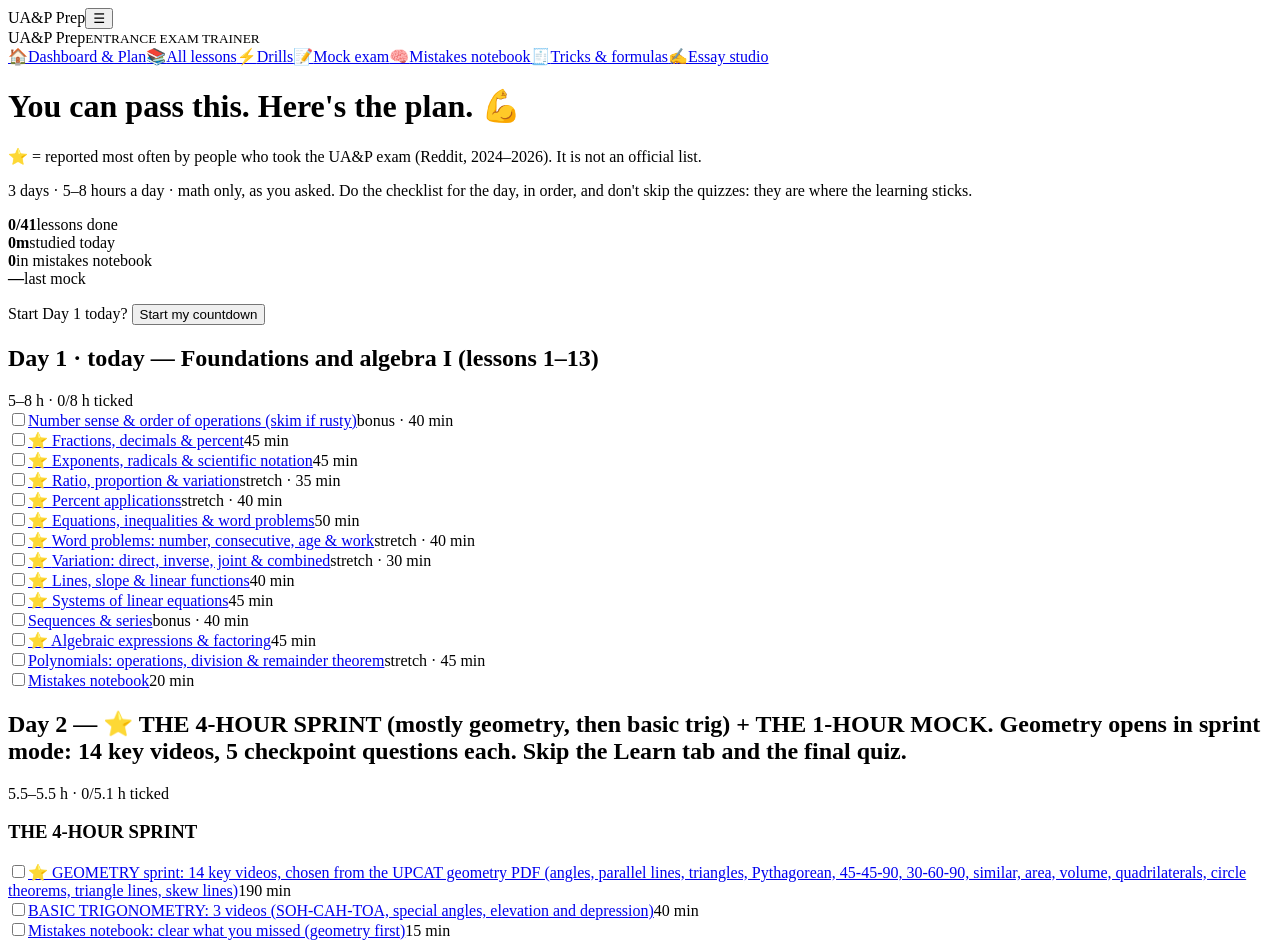
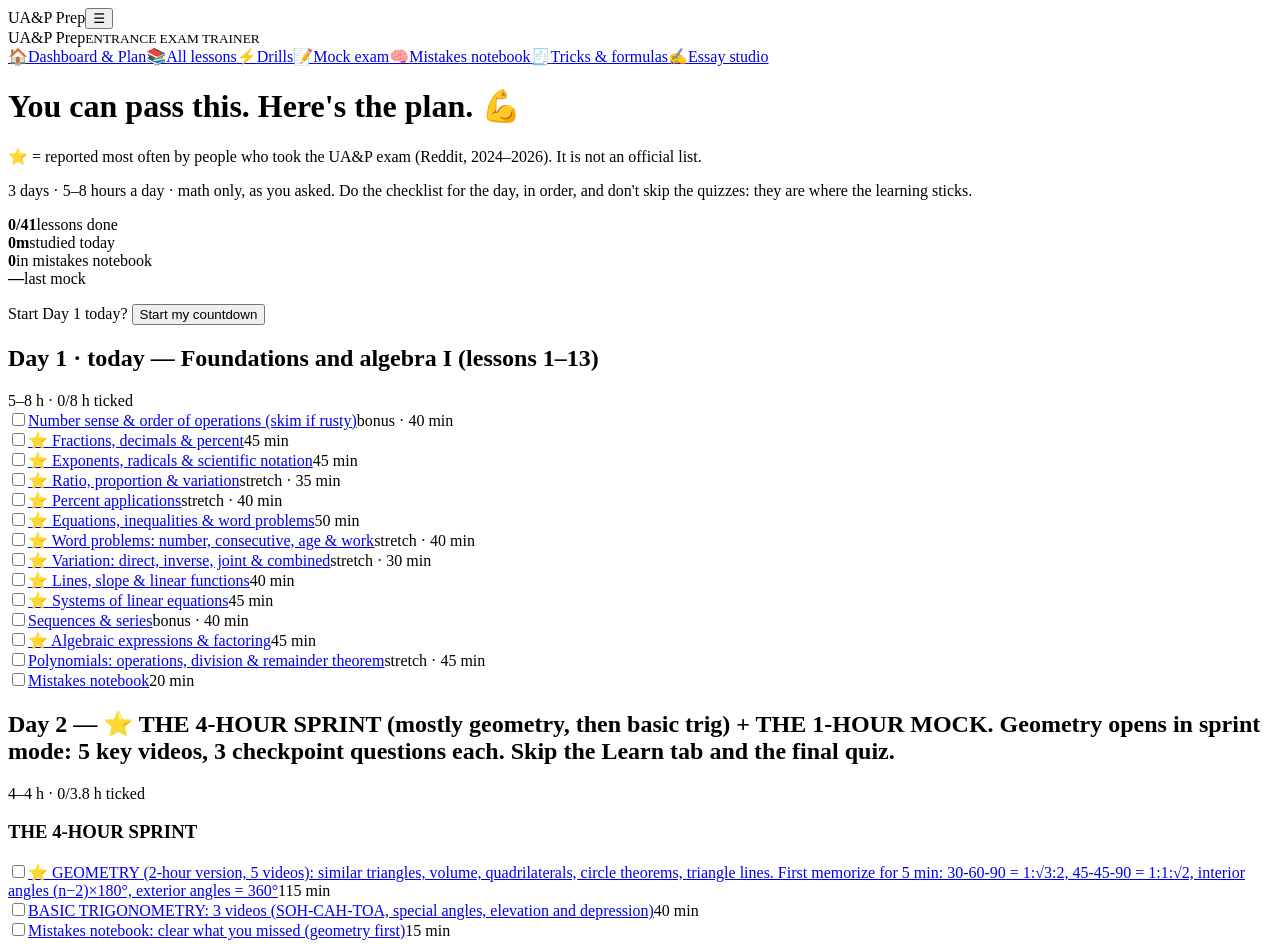
Before and after one commit to mannix-dean-marasigan/reviewer, a React (Vite) app: page /#/ in a window 1280 px wide. Shown: the top 952 px of the page. Built offline with nearby package versions, Linux system fonts and the light colour scheme; the HTML template or start-up script is replaced by a standard one.

Commit message:
Geometry sprint cut to 5 videos (~2 hours at a realistic pace) with 3 checkpoint questions each
Co-Authored-By: Claude Sonnet 5.5 <noreply@anthropic.com>

```diff
--- a/src/content/extras.ts
+++ b/src/content/extras.ts
@@ -19,7 +19,7 @@ export const PRIORITY_IDS = [
 ]
 /** The videos worth watching if you are short on time (the app starts in sprint mode for these lessons). */
 export const SPRINT_VIDEOS: Record<string, string[]> = {
-  geometry: ['VjRXfemAbuc', 'ndqxxAUDF5Y', 'e4o7X6LyX-I', 'DdAwGinauoI', 'd8EA5TxGzcY', 'xzMirNSv1d0', 'p70UBGCHZrQ', 'YiFwvAFk-xs', 'JnLDmw3bbuw', 'VYGrZZEPq5Y', 'WxqNG1E_pi8', 'nd46bA9DKE0', 'SyzkgBjXtIs', 'cemF45vNOhg'],
+  geometry: ['YiFwvAFk-xs', 'VYGrZZEPq5Y', 'WxqNG1E_pi8', 'nd46bA9DKE0', 'SyzkgBjXtIs'],
 }
 export const isPriority = (id: string) => PRIORITY_IDS.includes(id)
 
@@ -40,8 +40,8 @@ export const PLAN: PlanDay[] = [
     { label: 'Polynomials: operations, division & remainder theorem', minutes: 45, lesson: 'm-polynomials', tier: 'stretch' },
     { label: 'Mistakes notebook', minutes: 20, route: '/mistakes' },
   ] },
-  { day: 2, minHours: 5.5, hours: 5.5, theme: '⭐ THE 4-HOUR SPRINT (mostly geometry, then basic trig) + THE 1-HOUR MOCK. Geometry opens in sprint mode: 14 key videos, 5 checkpoint questions each. Skip the Learn tab and the final quiz.', items: [
-    { group: 'THE 4-HOUR SPRINT', label: '⭐ GEOMETRY sprint: 14 key videos, chosen from the UPCAT geometry PDF (angles, parallel lines, triangles, Pythagorean, 45-45-90, 30-60-90, similar, area, volume, quadrilaterals, circle theorems, triangle lines, skew lines)', minutes: 190, lesson: 'geometry' },
+  { day: 2, minHours: 4, hours: 4, theme: '⭐ THE 4-HOUR SPRINT (mostly geometry, then basic trig) + THE 1-HOUR MOCK. Geometry opens in sprint mode: 5 key videos, 3 checkpoint questions each. Skip the Learn tab and the final quiz.', items: [
+    { group: 'THE 4-HOUR SPRINT', label: '⭐ GEOMETRY (2-hour version, 5 videos): similar triangles, volume, quadrilaterals, circle theorems, triangle lines. First memorize for 5 min: 30-60-90 = 1:√3:2, 45-45-90 = 1:1:√2, interior angles (n−2)×180°, exterior angles = 360°', minutes: 115, lesson: 'geometry' },
     { label: 'BASIC TRIGONOMETRY: 3 videos (SOH-CAH-TOA, special angles, elevation and depression)', minutes: 40, lesson: 'm-trig' },
     { label: 'Mistakes notebook: clear what you missed (geometry first)', minutes: 15, route: '/mistakes' },
     { group: 'THEN THE 1-HOUR MOCK', label: '⭐ PRIORITY MOCK (60 questions in 60 minutes) + look at every miss', minutes: 60, route: '/mock' },
--- a/src/pages/Lessons.tsx
+++ b/src/pages/Lessons.tsx
@@ -113,13 +113,13 @@ function VideoFlow({ lesson, onDone }: { lesson: Lesson; onDone: () => void }) {
   const k = order[Math.min(pos, n - 1)]
   const v = lesson.videos[k]
   const last = pos >= n - 1
-  const bank = sprint ? { qs: banks[k].qs.slice(0, 5), idxs: banks[k].idxs.slice(0, 5) } : banks[k]
+  const bank = sprint ? { qs: banks[k].qs.slice(0, 3), idxs: banks[k].idxs.slice(0, 3) } : banks[k]
   const done = cleared[k] || !bank.qs.length
   return (
     <section>
       {picks && (
         <p className="muted">
-          {sprint ? <><b>⭐ Sprint mode:</b> the {n} key videos of {total}, 5 checkpoint questions each. </> : <><b>All {total} videos.</b> </>}
+          {sprint ? <><b>⭐ Sprint mode:</b> the {n} key videos of {total}, 3 checkpoint questions each. </> : <><b>All {total} videos.</b> </>}
           <button className="btn small ghost" onClick={() => { setSprint(x => !x); setPos(0) }}>{sprint ? `Show all ${total} videos` : 'Back to sprint mode'}</button>
         </p>
       )}
```
